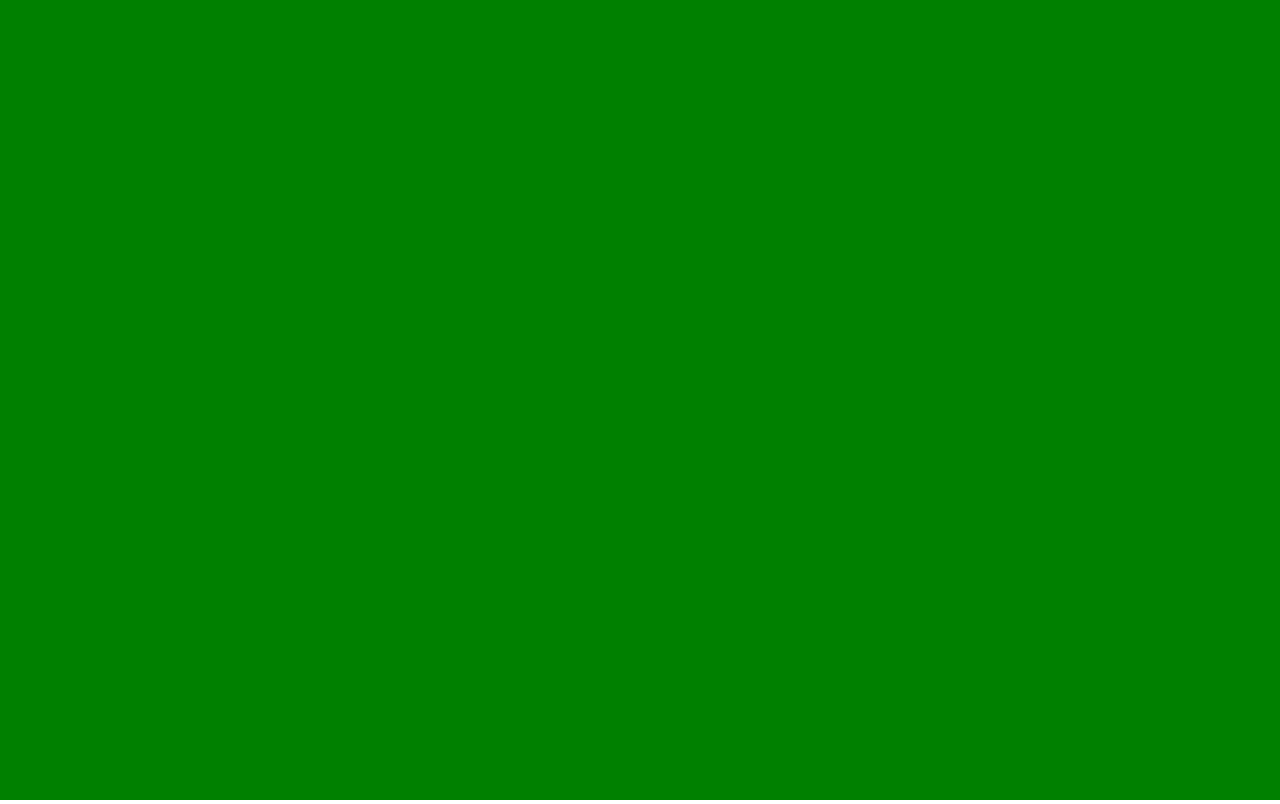
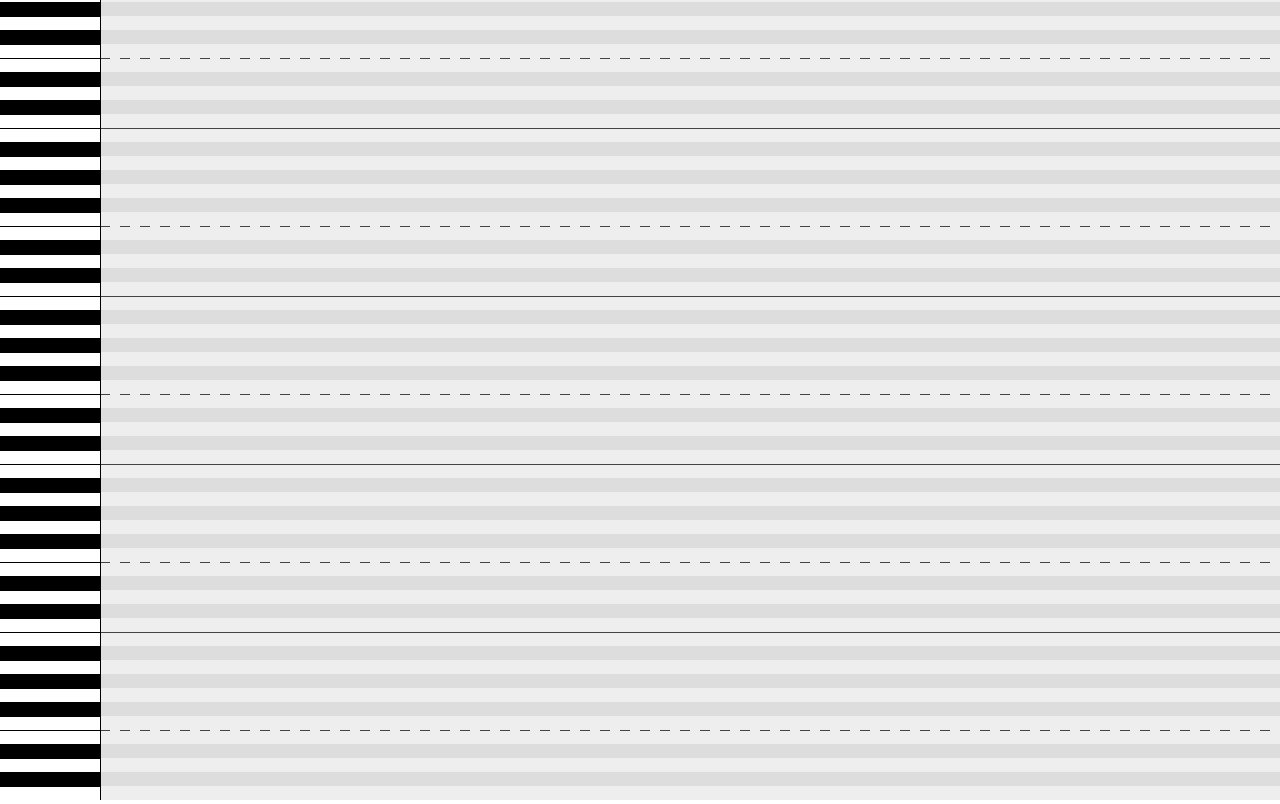
Before and after one commit to randfur/Audio-Matrix, a plain HTML site: page index.html in a window 1280 px wide. Drawn offline with Linux system fonts and the light colour scheme.

Commit message:
draw matrix

```diff
--- a/index.html
+++ b/index.html
@@ -6,9 +6,6 @@ body {
   margin: 0;
   overflow: hidden;
 }
-canvas {
-  background: green;
-}
 </style>
 <body>
   <canvas id="canvas"></canvas>
--- a/main.js
+++ b/main.js
@@ -4,21 +4,28 @@ let canvas = null;
 let context = null;
 let width = 0;
 let height = 0;
+
 let toneCount = 128;
+let toneHeight = 14;
+let toneWidth = 100;
+let toneScroll = 0;
+let toneSmoothingOn = 0.01;
+let toneSmoothingOff = 0.04;
+
 let beatsPerMinute = 120;
 let beatsPerBar = 4;
-let toneSmoothingUp = 0.008;
-let toneSmoothingDown = 0.02;
+let beatWidth = 50;
+let beatScroll = 0;
+
 let audioContext = new AudioContext();
-
 let masterGain = (() => {
   let gain = audioContext.createGain();
   gain.gain.setValueAtTime(1, 0);
   gain.connect(audioContext.destination);
   return gain;
 })();
-
 let tones = range(toneCount).map(index => {
+  let key = index % 12;
   let frequency = indexToFrequency(index);
   let oscillator = audioContext.createOscillator();
   oscillator.frequency.setValueAtTime(frequency, 0);
@@ -29,7 +36,13 @@ let tones = range(toneCount).map(index => {
   gain.connect(masterGain);
   oscillator.start(0);
   let timeline = [];
-  return {frequency, gainKnob, timeline};
+  return {
+    index,
+    key,
+    frequency,
+    gainKnob,
+    timeline,
+  };
 });
 
 
@@ -37,11 +50,6 @@ function main() {
   canvas = document.getElementById('canvas');
   context = canvas.getContext('2d');
   resize();
-  tones[60].timeline = [{beat: 0, gain: 1}, {beat: 1, gain: 0}];
-  tones[64].timeline = [{beat: 1, gain: 1}, {beat: 2, gain: 0}];
-  tones[67].timeline = [{beat: 2, gain: 1}, {beat: 3, gain: 0}];
-  tones[70].timeline = [{beat: 3, gain: 1}, {beat: 4, gain: 0}];
-  scheduleToneGains({startingBeat: 0});
 }
 
 function range(n) {
@@ -52,19 +60,18 @@ function range(n) {
   return result;
 }
 
-function scheduleToneGains({startingBeat}) {
+function scheduleToneGains({startingBeat, tone=null}) {
   let currentTime = audioContext.currentTime;
   let secondsPerBeat = 60 / beatsPerMinute;
-  tones.forEach(({gainKnob, timeline}) => {
+  let schedulingTones = tone ? [tone] : tones;
+  schedulingTones.forEach(({gainKnob, timeline}) => {
     gainKnob.cancelScheduledValues(0);
     gainKnob.setValueAtTime(0, 0);
-    let prevGain = 0;
     for (let {beat, gain} of timeline) {
       if (beat >= startingBeat) {
         let beatTime = currentTime + (beat - startingBeat) * secondsPerBeat;
-        let toneSmoothing = gain > prevGain ? toneSmoothingUp : toneSmoothingDown;
+        let toneSmoothing = gain > 0 ? toneSmoothingOn : toneSmoothingOff;
         gainKnob.setTargetAtTime(gain, beatTime, toneSmoothing);
-        prevGain = gain;
       }
     }
   });
@@ -75,14 +82,43 @@ function resize() {
   height = window.innerHeight;
   canvas.width = width;
   canvas.height = height;
+  draw();
 }
 
 function indexToFrequency(tone) {
-  console.assert(tone >= 0 && tone < toneCount);
   // 60: Middle C
   // 69: Concert A
   return 440 * 2 ** ((tone - 69) / 12);
 }
 
+function isBlackKey(key) {
+  return [1, 3, 6, 8, 10].some(x => key == x);
+}
+
+function draw() {
+  context.lineWidth = 2;
+  for (let {index, key} of tones) {
+    let y = height - ((index - toneScroll + 1) * toneHeight);
+
+    context.fillStyle = isBlackKey(key) ? '#ddd' : '#eee';
+    context.fillRect(0, y, width, toneHeight);
+
+    context.strokeStyle = 'black';
+    context.setLineDash([]);
+    context.strokeRect(0, y, toneWidth, toneHeight);
+    context.fillStyle = isBlackKey(key) ? 'black' : 'white';
+    context.fillRect(0, y, toneWidth, toneHeight);
+
+    if (key == 11 || key == 4) {
+      context.setLineDash(key == 4 ? [10, 10] : []);
+      context.strokeStyle = '#444';
+      context.beginPath();
+      context.moveTo(toneWidth, y);
+      context.lineTo(width, y);
+      context.stroke();
+    }
+  }
+}
+
 window.addEventListener('load', main);
 window.addEventListener('resize', resize);
```
